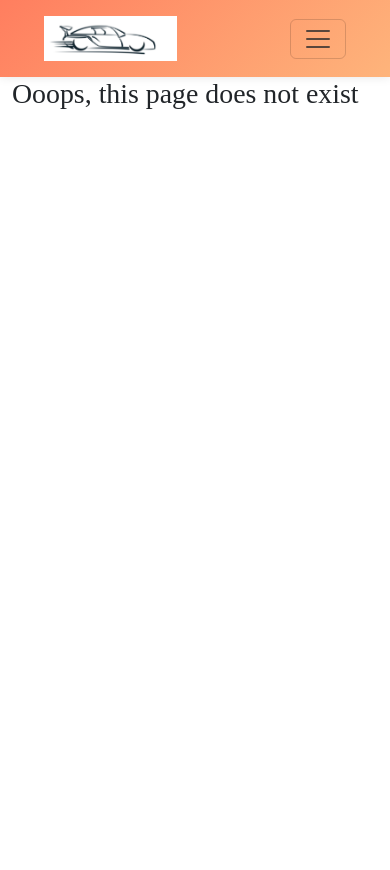
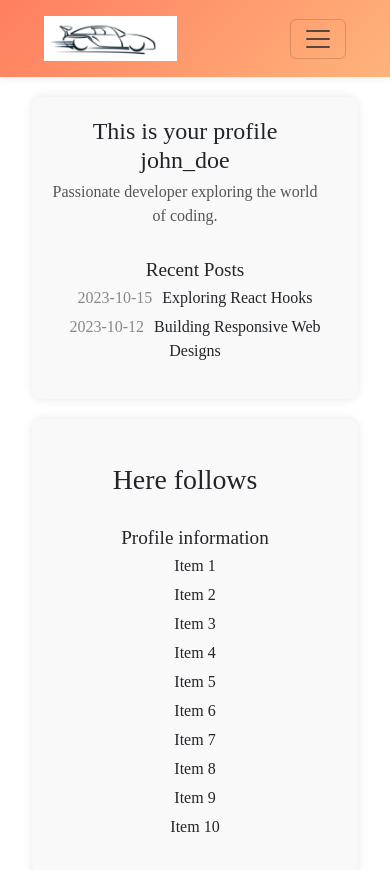
Before and after one commit to JacquesIversen/pp5-react, a React (Create React App) app: page /myprofile in a window 390 px wide. Shown: the top 870 px of the page. Before the commit the page ends 844 px from the top, so only its background shows below. Built offline with nearby package versions, Linux system fonts and the light colour scheme; a web font is replaced by a local one.

Commit message:
Profile.js coming up

```diff
--- a/src/App.js
+++ b/src/App.js
@@ -6,6 +6,7 @@ import "./api/axiosDefaults";
 import SignUpForm from "./pages/auth/SignUpForm";
 import SignInForm from "./pages/auth/SignInForm";
 import { AuthProvider } from "./contexts/CurrentUserContext";
+import Profile from "./pages/profiles/Profile";
 
 function App() {
   return (
@@ -17,6 +18,7 @@ function App() {
             <Route exact path="/" render={() => <h1>Home Page</h1>} />
             <Route exact path="/signin" render={() => <SignInForm />} />
             <Route exact path="/signup" render={() => <SignUpForm />} />
+            <Route exact path="/myprofile" render={() => <Profile />} />
             <Route render={() => <h1>Ooops, this page does not exist</h1>} />
           </Switch>
         </Container>
--- a/src/components/NavBar.js
+++ b/src/components/NavBar.js
@@ -7,19 +7,6 @@ import { useAuth } from "../contexts/CurrentUserContext";
 
 const NavBar = () => {
   const { currentUser } = useAuth();
-
-  const UserAuthenticated = (
-    <>
-      <NavLink
-        exact
-        className={styles.NavLink}
-        activeClassName={styles.Active}
-        to="/"
-      >
-        <i className="fa-solid fa-house"></i> Home
-      </NavLink>
-    </>
-  );
 
   return (
     <Navbar className={`${styles.navbar} `} expand="lg">
@@ -39,6 +26,14 @@ const NavBar = () => {
               to="/"
             >
               <i className="fa-solid fa-house"></i> Home
+            </NavLink>
+            <NavLink
+              exact
+              className={styles.NavLink}
+              activeClassName={styles.Active}
+              to="/myprofile"
+            >
+              <i className="fa-solid fa-house"></i> My profile
             </NavLink>
             {currentUser && (
               <>
@@ -69,6 +64,15 @@ const NavBar = () => {
                   <i class="fa-solid fa-right-from-bracket"></i> Sign Out (to be
                   removed)
                 </NavLink>
+                <form onSubmit={"handleSearch"}>
+                  <input
+                    type="text"
+                    placeholder="Search..."
+                    value={""}
+                    onChange={""}
+                  />
+                  <button type="submit">Search</button>
+                </form>
               </>
             )}
             {!currentUser && (
--- /dev/null
+++ b/src/pages/profiles/Profile.js
@@ -0,0 +1,80 @@
+import React from "react";
+import styles from "../../styles/Profile.module.css";
+
+const Profile = () => {
+  const user = {
+    username: "john_doe",
+    bio: "Passionate developer exploring the world of coding.",
+    avatarUrl: "path_to_avatar_image.jpg",
+  };
+
+  const recentPosts = [
+    { id: 1, title: "Exploring React Hooks", date: "2023-10-15" },
+    { id: 2, title: "Building Responsive Web Designs", date: "2023-10-12" },
+    // ... more recent posts
+  ];
+
+  const items = [
+    "Item 1",
+    "Item 2",
+    "Item 3",
+    "Item 4",
+    "Item 5",
+    "Item 6",
+    "Item 7",
+    "Item 8",
+    "Item 9",
+    "Item 10",
+  ];
+
+  return (
+    <>
+      <div className={styles.ProfileContainer}>
+        <div className={styles.LeftColumn}>
+          <div className={styles.ProfileHeader}>
+            {/*  <Avatar
+            src={user.avatarUrl}
+            alt="User Avatar"
+            className={styles.Avatar}
+          /> */}
+            <h2>This is your profile {user.username}</h2>
+            <p>{user.bio}</p>
+          </div>
+        </div>
+        <div className={styles.RightColumn}>
+          <div className={styles.RecentPosts}>
+            <h3>Recent Posts</h3>
+            <ul>
+              {recentPosts.map((post) => (
+                <li key={post.id}>
+                  <span className={styles.PostDate}>{post.date}</span>
+                  <span className={styles.PostTitle}>{post.title}</span>
+                </li>
+              ))}
+            </ul>
+          </div>
+        </div>
+      </div>
+      <div className={styles.ProfileContainer}>
+        <div className={styles.LeftColumn}>
+          <div className={styles.ProfileHeader}>
+            <img />
+            <h1>Here follows </h1>
+          </div>
+        </div>
+        <div className={styles.RightColumn}>
+          <div className={styles.RecentPosts}>
+            <h3>Profile information</h3>
+            <ul>
+              {items.map((item, index) => (
+                <li key={index}>{item}</li>
+              ))}
+            </ul>
+          </div>
+        </div>
+      </div>
+    </>
+  );
+};
+
+export default Profile;
--- /dev/null
+++ b/src/styles/Profile.module.css
@@ -0,0 +1,111 @@
+/* Profile.module.css */
+
+.ProfileContainer {
+display: flex;
+flex-direction: row;
+background-color: #f9f9f9;
+padding: 20px;
+border-radius: 10px;
+box-shadow: 0 0 10px rgba(0, 0, 0, 0.1);
+margin: 20px;
+}
+
+.LeftColumn {
+flex: 1;
+padding-right: 20px;
+}
+
+.RightColumn {
+flex: 1;
+padding-left: 20px;
+border-left: 1px solid #ccc;
+}
+
+.ProfileHeader {
+text-align: center;
+margin-bottom: 20px;
+}
+
+.ProfileHeader h2 {
+font-size: 1.8rem;
+margin-bottom: 10px;
+}
+
+.ProfileHeader p {
+font-size: 1.2rem;
+color: #555;
+margin-bottom: 20px;
+}
+
+.RecentPosts h3 {
+font-size: 1.5rem;
+margin-bottom: 10px;
+}
+
+.RecentPosts ul {
+list-style: none;
+padding: 0;
+}
+
+.RecentPosts li {
+font-size: 1.1rem;
+margin-bottom: 10px;
+}
+
+.PostDate {
+color: #888;
+margin-right: 10px;
+}
+
+/* Add styles for your Avatar component */
+.Avatar {
+width: 150px;
+height: 150px;
+border-radius: 50%;
+object-fit: cover;
+margin-bottom: 10px;
+}
+
+/* Responsive Design */
+@media (max-width: 768px) {
+.ProfileContainer {
+    flex-direction: column;
+}
+
+.RightColumn {
+    border-left: none;
+    padding-left: 0;
+    margin-top: 20px; /* Add some space between columns in mobile view */
+}
+
+.LeftColumn,
+.RightColumn {
+    flex: none;
+    width: 100%;
+    text-align: center;
+}
+
+.ProfileHeader {
+    margin-bottom: 10px;
+}
+
+.ProfileHeader h2 {
+    font-size: 1.5rem;
+    margin-bottom: 5px;
+}
+
+.ProfileHeader p {
+    font-size: 1rem;
+    margin-bottom: 10px;
+}
+
+.RecentPosts h3 {
+    font-size: 1.2rem;
+    margin-bottom: 5px;
+}
+
+.RecentPosts li {
+    font-size: 1rem;
+    margin-bottom: 5px;
+}
+}
```
